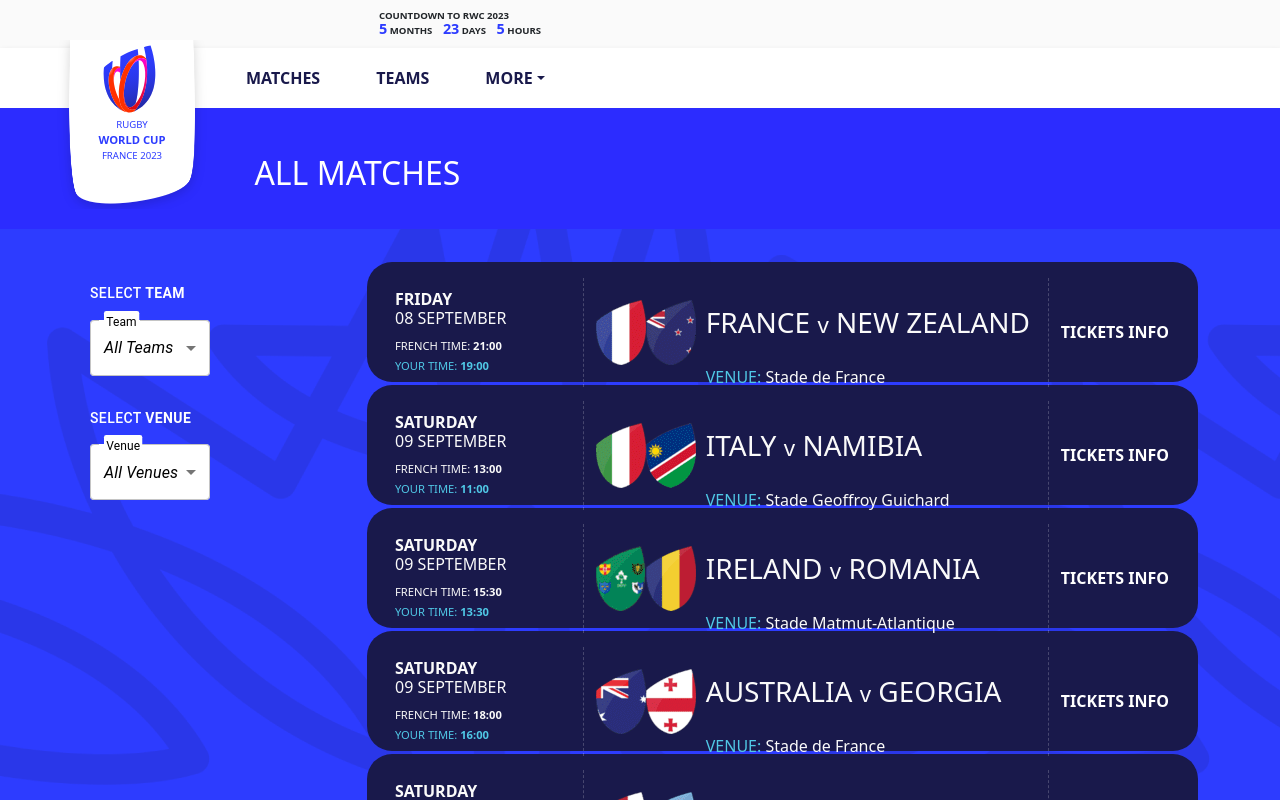
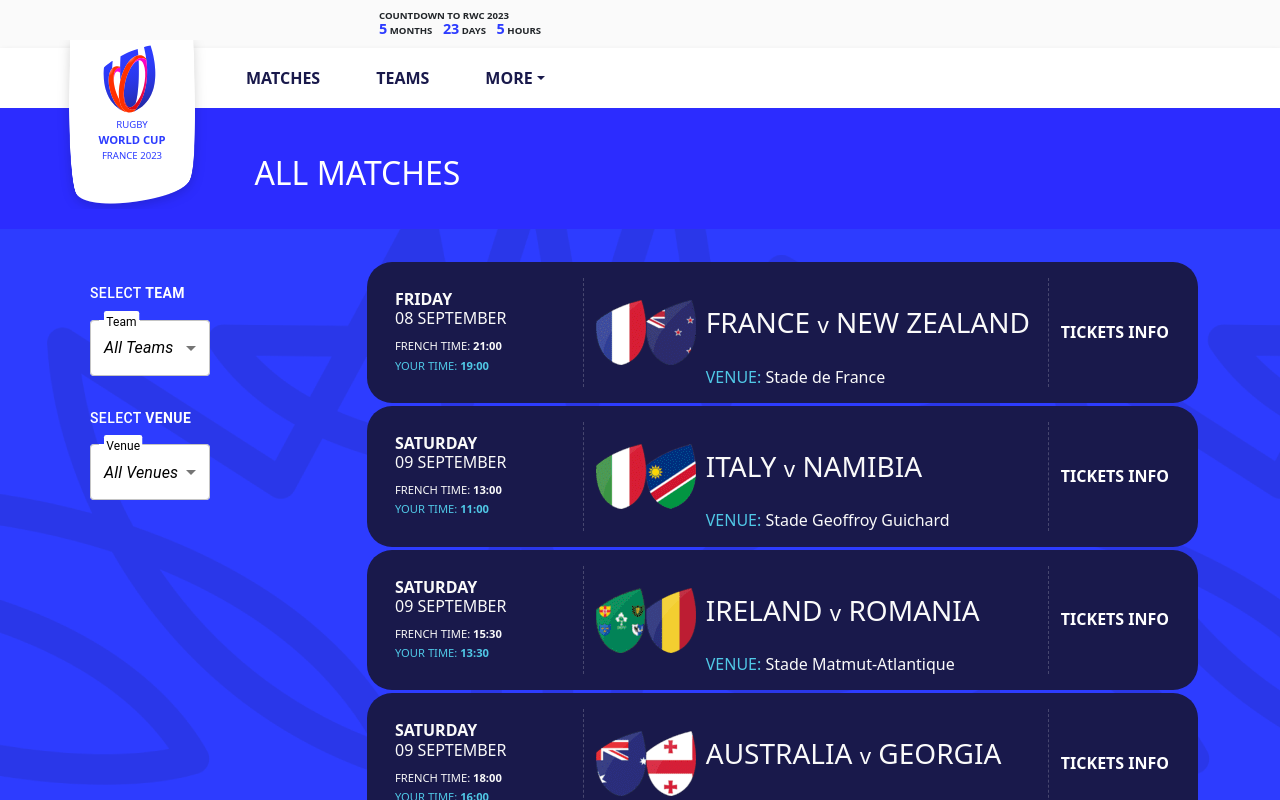
Before and after one commit to AlanaBF/RWCFrance23, a React (Create React App) app: page /matches in a window 1280 px wide. Shown: the top 800 px of the page. Built offline with nearby package versions, Linux system fonts and the light colour scheme; some icons are missing.

Commit message:
Minor bug fix

```diff
--- a/src/components/MatchCard/style.css
+++ b/src/components/MatchCard/style.css
@@ -1,6 +1,4 @@
 .match-card-container {
-  display: flex;
-  height: 7.5rem;
   width: 100%;
   background: var(--bg-darkblue);
   margin: 3px 0;
```
